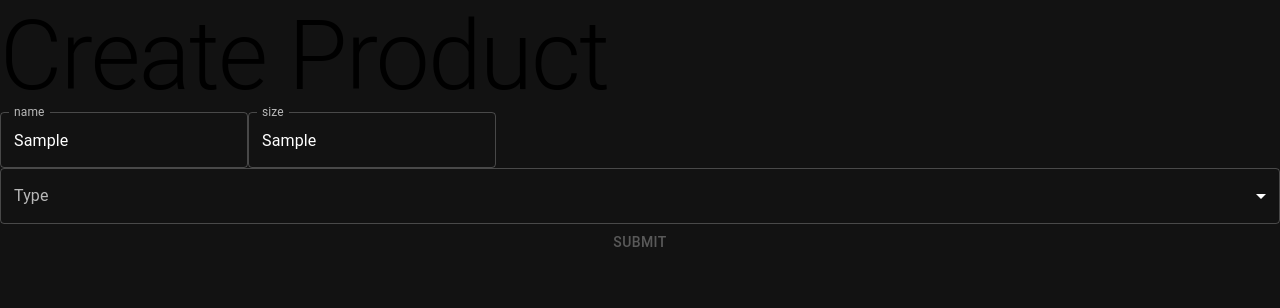
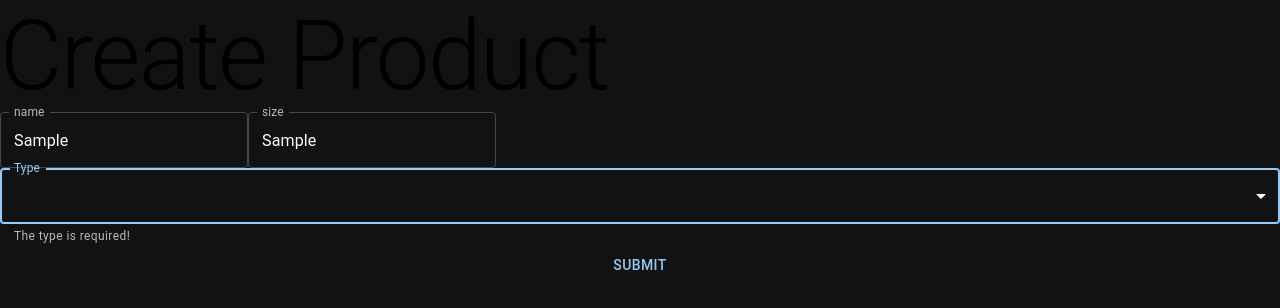
Before and after one commit to gastonmatias/TDD-next, a Next.js app: page /products/create in a window 1280 px wide. Both pictures are taken after typing "Sample", "Sample" into the empty fields and a click on the button "SUBMIT". Shown: the top 308 px of the page. Built offline with nearby package versions, Linux system fonts and the light colour scheme; no server answers.

Commit message:
REFACTOR - gnal

```diff
--- a/config.ts
+++ b/config.ts
@@ -1,2 +1,6 @@
-export const baseURL =
-    process.env.API_BASE_URL ||  "http://localhost:8080"
+
+const isMockMode = process.env.NEXT_PUBLIC_API_MOCKING
+
+export const baseURL = process.env.NEXT_PUBLIC_API_BASE_URL
+    // process.env.API_BASE_URL
+    // process.env.API_BASE_URL ||  "http://localhost:8080"
--- a/mocks/handlers.ts
+++ b/mocks/handlers.ts
@@ -8,10 +8,24 @@ export const handlers = [
     ctx.status(200)
     )),
 
-    rest.post(`${baseURL}/products/create`, (req,res,ctx) => res(
-      // return res(ctx.status(201))
+  rest.post(`${baseURL}/products/create`, async (req,res,ctx) => {
+  // rest.post(`http://apifalsa:8080/products/create`, async (req,res,ctx) => {
+    const data = await req.json() //equivalente al req.body
+
+    return res(
       ctx.delay(), // delay necesario para optimo testing
-      ctx.status(200)
-    ))
+      ctx.status(200),
+      ctx.json(data)
+    )
+  }),
+
+  rest.get(`${baseURL}/products`, async (req,res,ctx) => {
+    return res(
+      ctx.delay(), // delay necesario para optimo testing
+      ctx.status(200),
+      ctx.json({test:'matecito a luka!'})
+    )
+  }),
+
 
 ]
--- a/mocks/index.ts
+++ b/mocks/index.ts
@@ -1,4 +1,5 @@
-async function initMocks() {
+
+export const initMocks = async () => {
     if (typeof window === 'undefined') {
       const { server } = await import('./server')
       server.listen()
@@ -6,8 +7,4 @@ async function initMocks() {
       const { worker } = await import('./browser')
       worker.start()
     }
-  }
-
-  initMocks()
-
-  export {}
+}
--- /dev/null
+++ b/next.config.js
@@ -0,0 +1,16 @@
+module.exports = {
+    webpack: (config) => {
+      // this will override the experiments
+      config.experiments = { ...config.experiments, topLevelAwait: true };
+      // this will just update topLevelAwait property of config.experiments
+      // config.experiments.topLevelAwait = true
+      return config;
+    },
+  };
+
+//   module.exports = {
+//     webpack: (config) => {
+//       config.experiments.topLevelAwait = true;
+//       return config
+//     },
+//   }
--- a/package.json
+++ b/package.json
@@ -2,6 +2,7 @@
   "private": true,
   "scripts": {
     "dev": "next dev",
+    "mock": "NEXT_PUBLIC_API_MOCKING=enabled NEXT_PUBLIC_API_BASE_URL=http://api-mock:8080 next dev",
     "build": "next build",
     "start": "next start",
     "test": "jest --watch",
--- a/pages/_app.tsx
+++ b/pages/_app.tsx
@@ -1,5 +1,5 @@
-import { server } from '@/mocks/server'
 import '@/styles/global.css'
+import { initMSW } from '@/utils/initMSW'
 import { CssBaseline, ThemeProvider } from '@mui/material'
 import { QueryClient, QueryClientProvider } from '@tanstack/react-query'
 import type { AppProps } from 'next/app'
@@ -9,10 +9,11 @@ export default function MyApp({ Component, pageProps }: AppProps) {
 
   const queryClient = new QueryClient()
 
-  if (process.env.NEXT_PUBLIC_API_MOCKING === 'enabled') {
-    // require('../mocks')
-    // require('@/mocks')
-    require('../mocks')
+  // ininicializa API MOCK en caso de un "yarn mock" (inicio de app en modo test con api falsa)
+  if (process.env.NEXT_PUBLIC_API_MOCKING === 'enabled'){
+    const shouldRender = initMSW()
+
+    if (!shouldRender) return null
   }
 
   return (
--- a/pages/products/create.tsx
+++ b/pages/products/create.tsx
@@ -1,63 +1,63 @@
-import {  ChangeEvent, ChangeEventHandler, ReactEventHandler, SyntheticEvent, useState } from "react"
+import {  useEffect, useState } from "react"
 import { NextPage } from "next"
 
+import axios from "axios";
+import { useMutation } from "@tanstack/react-query";
+import { SubmitHandler, useForm } from "react-hook-form";
+import { yupResolver } from "@hookform/resolvers/yup";
 import { Typography, TextField, FormControl, InputLabel, Select, Button, FormHelperText } from "@mui/material"
-import axios from "axios";
-import { createProductService } from "@/services/createProduct";
-import { HtmlProps } from "next/dist/shared/lib/html-context";
-import { SubmitHandler, useForm } from "react-hook-form";
 
-// interface IFormCreate{
-//   name: string,
-//   size: string,
-//   type: string
-// }
-interface IFormCreate{
-  name: string,
-  size: string,
-  type: string
-}
-interface IValidateField{
-  name:  string,
-  value: string,
-}
+import { createProductService, getProductsService } from "@/services/createProduct";
+import { ProductFormData, productSchema } from "@/validators";
 
 const CreateProductPage: NextPage = () => {
 
-  const [isSaving, setIsSaving] = useState<boolean>(false);
+  useEffect(() => {
+    getProducts()
+  },[]);
 
-  const [formErrors, setFormErrors] = useState<IFormCreate>({
-    name:'',
-    size:'',
-    type:'',
-  });
-
-  const {register, handleSubmit, formState:{errors}} = useForm()
-
-  const [name, setName] = useState<string>('');
-  const [size, setSize] = useState<string>('');
-  const [type, setType] = useState<string>('');
-
-  const onSubmit: SubmitHandler<any> = async (data) => {
-
-    setIsSaving(true)
-
-    console.log(data);
-    const {name, size, type} = data
-    // await createProductService('cafe','grande','1')
-    await createProductService(name, size, type)
-
-    setIsSaving(false)
+  const getProducts = async() => {
+    await getProductsService()
   }
 
-  // event blur se gatilla cuando un elemento ha perdido su foco
-  const handleBlur = (e:any) => {
-    const {name, value} = e.target
+  const [errorMessage, setErrorMessage] = useState<string>('');
+
+  //! USE FORM
+  const {register, handleSubmit, formState:{errors}} = useForm<ProductFormData>({
+    resolver: yupResolver(productSchema),
+    mode: "onBlur"
+  })
+
+  //! REACT QUERY
+  const mutation = useMutation(({name, size, type}:ProductFormData) => (
+    createProductService(name, size, type)
+    ))
+
+
+  //! SUBMIT
+  // const onSubmit: SubmitHandler<ProductFormData> = async ({name, size, type}) => {
+  const onSubmit: SubmitHandler<ProductFormData> = async (data) => {
+    mutation.mutate(data,{
+      onError(error){
+        if(axios.isAxiosError(error) && error?.response?.status === 500){
+          setErrorMessage('Unexpected error, please try again')
+      } else{
+          setErrorMessage('The email or password are not correct')
+      }
+      }
+    })
+
+    getProductsService()
   }
 
   return (
     <>
     <Typography variant="h1" color="initial">Create Product</Typography>
+
+      { ( mutation.isError )
+          ? <Typography>{errorMessage}</Typography>
+          : null
+      }
 
     <form onSubmit={handleSubmit(onSubmit)}>
         <TextField
@@ -65,7 +65,7 @@ const CreateProductPage: NextPage = () => {
           label="name"
           // name="name"
           // helperText={formErrors.name}
-          helperText={formErrors.name}
+          helperText={errors.name?.message}
           // onBlur={handleBlur}
           {...register("name")}
           />
@@ -74,8 +74,8 @@ const CreateProductPage: NextPage = () => {
           id="size"
           label="size"
           // name="size"
-          helperText={formErrors.size}
-          // onBlur={handleBlur}
+          helperText={errors.size?.message}
+          // onBlur={onBlur}
           {...register("size")}
           />
 
@@ -94,7 +94,6 @@ const CreateProductPage: NextPage = () => {
                 id:'type',
                 "data-testid": 'type-select'
               }}
-              // onChange={}
             >
               <option aria-label="None" value=""></option>
               <option value="electronic">electronic</option>
@@ -102,13 +101,13 @@ const CreateProductPage: NextPage = () => {
               <option value="clothing">clothing</option>
             </Select>
 
-            { formErrors.type &&
-              <FormHelperText>{formErrors.type}</FormHelperText>
+            { errors.type?.message &&
+              <FormHelperText>{errors.type?.message}</FormHelperText>
             }
 
             <Button
               type="submit"
-              disabled={isSaving}
+              disabled={mutation.isLoading}
               >
                 Submit
             </Button>
--- a/services/createProduct.ts
+++ b/services/createProduct.ts
@@ -8,3 +8,7 @@ export const createProductService = async (name: string, size: string, type:stri
         type
     })
 }
+
+export const getProductsService = async (): Promise<void> => {
+    return axios.get(`${baseURL}/products`)
+}
--- a/tsconfig.json
+++ b/tsconfig.json
@@ -1,6 +1,6 @@
 {
   "compilerOptions": {
-    "target": "es5",
+    "target": "ES2022",
     "lib": ["dom", "dom.iterable", "esnext"],
     "allowJs": true,
     "skipLibCheck": true,
--- /dev/null
+++ b/utils/initMSW.ts
@@ -0,0 +1,20 @@
+// custom hook para inicializar la api falsa mockeada
+
+import { initMocks } from "@/mocks";
+import { useEffect, useState } from "react";
+
+export const initMSW = () => {
+
+    const [shouldRender, setShouldRender] = useState(false);
+
+    useEffect(() => {
+        loadMocks()
+    },[]);
+
+    const loadMocks = async() => {
+        await initMocks()
+        setShouldRender(true)
+    }
+
+    return shouldRender
+}
--- a/validators/index.ts
+++ b/validators/index.ts
@@ -1 +1,2 @@
 export * from './loginSchema';
+export * from './productSchema';
--- /dev/null
+++ b/validators/productSchema.ts
@@ -0,0 +1,9 @@
+import * as yup from 'yup';
+
+export type ProductFormData = yup.InferType<typeof productSchema>;
+
+export const productSchema = yup.object({
+    name: yup.string().required('The name is required!'),
+    size: yup.string().required('The size is required!'),
+    type: yup.string().required('The type is required!')
+}).required();
```
Also changed, not shown: 2 other files (tests, documents, lock files or other folders).
